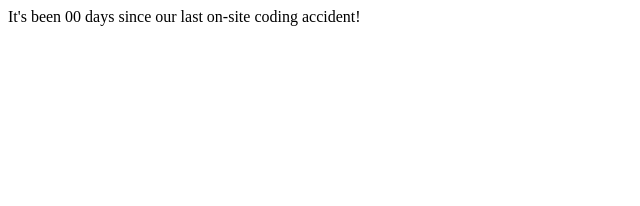
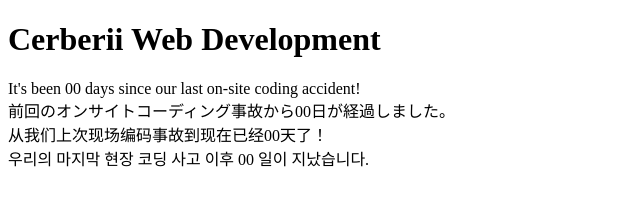
Before and after one commit to coldroses/Cerberii, a plain HTML site: page index.html in a window 1280 px wide. Shown: the whole page, without its empty margins (0-640 px from the left). Drawn offline with Linux system fonts and the light colour scheme.

Commit message:
Update index.html
added in multiple languages for international SEO optimization

```diff
--- a/index.html
+++ b/index.html
@@ -6,6 +6,14 @@
   <link type="text/css" rel="stylesheet" href="cerberii.css"
   </head>
   <body>
-    It's been 00 days since our last on-site coding accident!
+    <h1>
+      Cerberii Web Development
+    </h1>
+    <p>
+    It's been 00 days since our last on-site coding accident! <br>
+    前回のオンサイトコーディング事故から00日が経過しました。<br>
+    从我们上次现场编码事故到现在已经00天了！<br>
+    우리의 마지막 현장 코딩 사고 이후 00 일이 지났습니다. <br>
+  </p>
     </body>
 </html>
```
